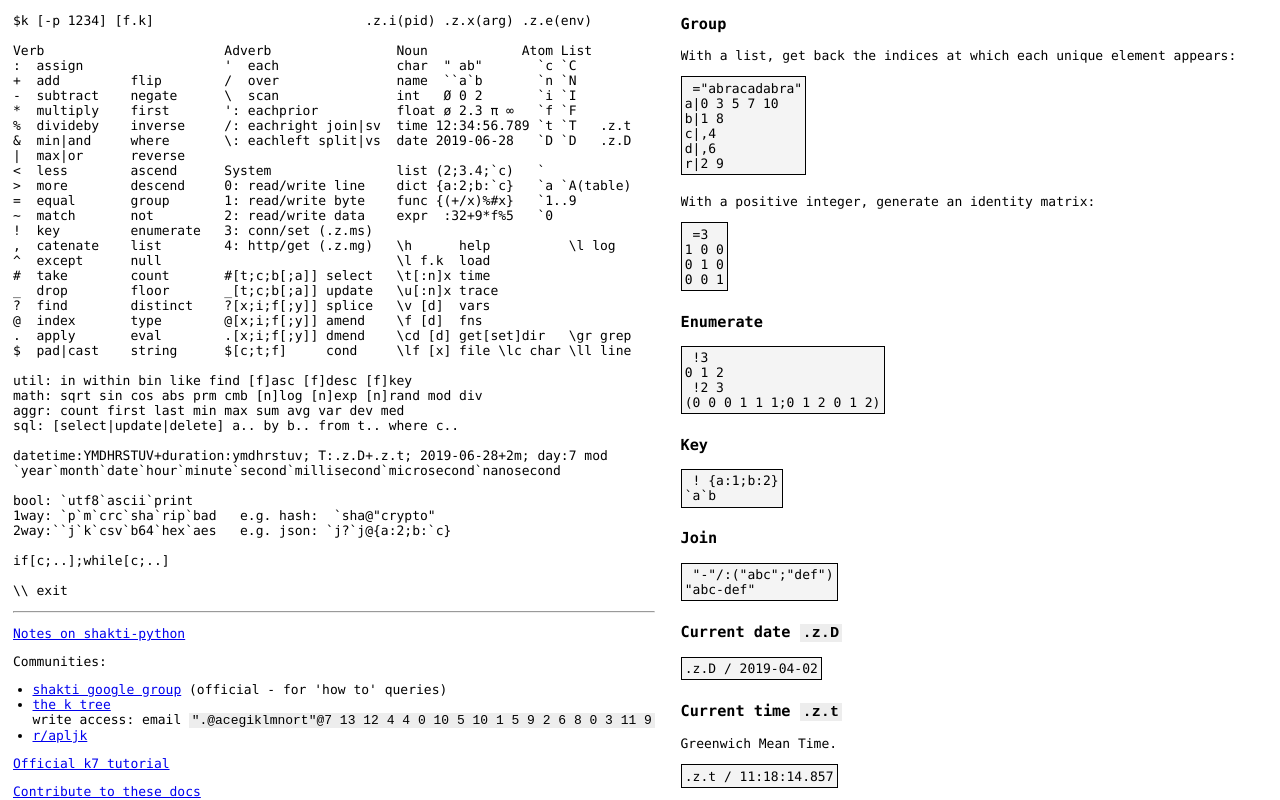
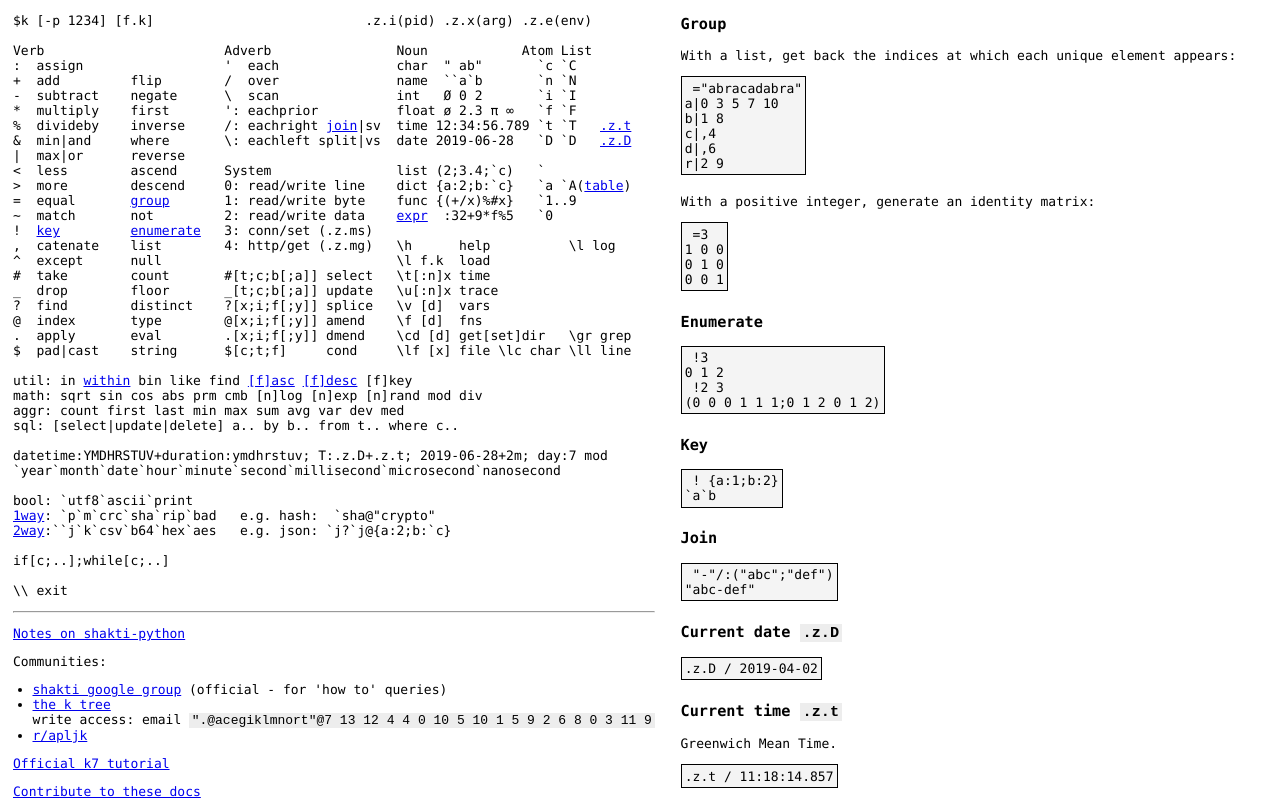
Before and after one commit to kparc/ref, a plain HTML site: page public/index.html in a window 1280 px wide. Drawn offline with Linux system fonts and the light colour scheme.

Commit message:
*Now* fixed the links

```diff
--- a/public/index.html
+++ b/public/index.html
@@ -348,7 +348,7 @@ k('2 4 6')
         return "<a href=\"#" + word + "\">" + word + "</a>"
     }
 
-    links = ["group", "enumerate", "key", "join", "table", ".z.D", ".z.t", <!--".z.f",--> "expr", "[f]asc", "[f]desc", "within", "1way", "2way"]
+    links = ["group", "enumerate", "key", "join", "table", ".z.D", ".z.t", "expr", "[f]asc", "[f]desc", "within", "1way", "2way"]
 
     for (let i in links) {
         const w = links[i]
```
